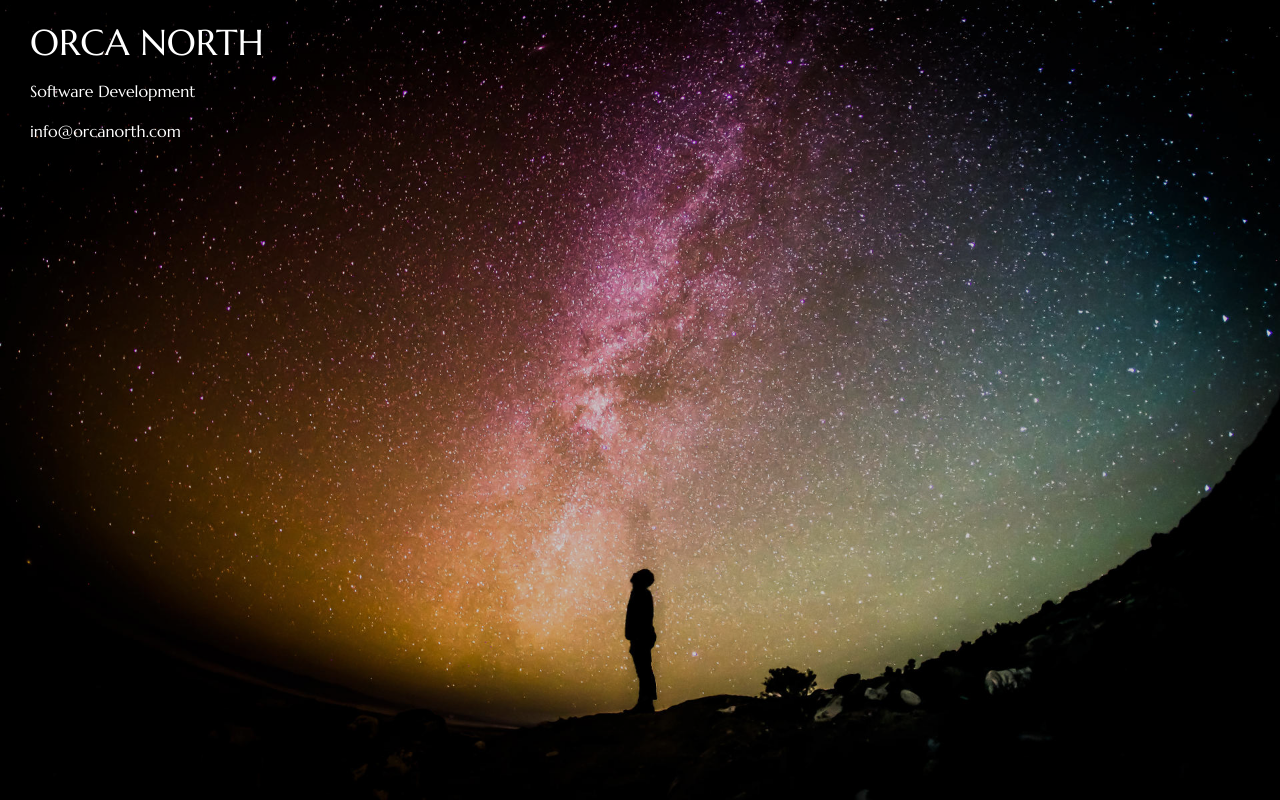
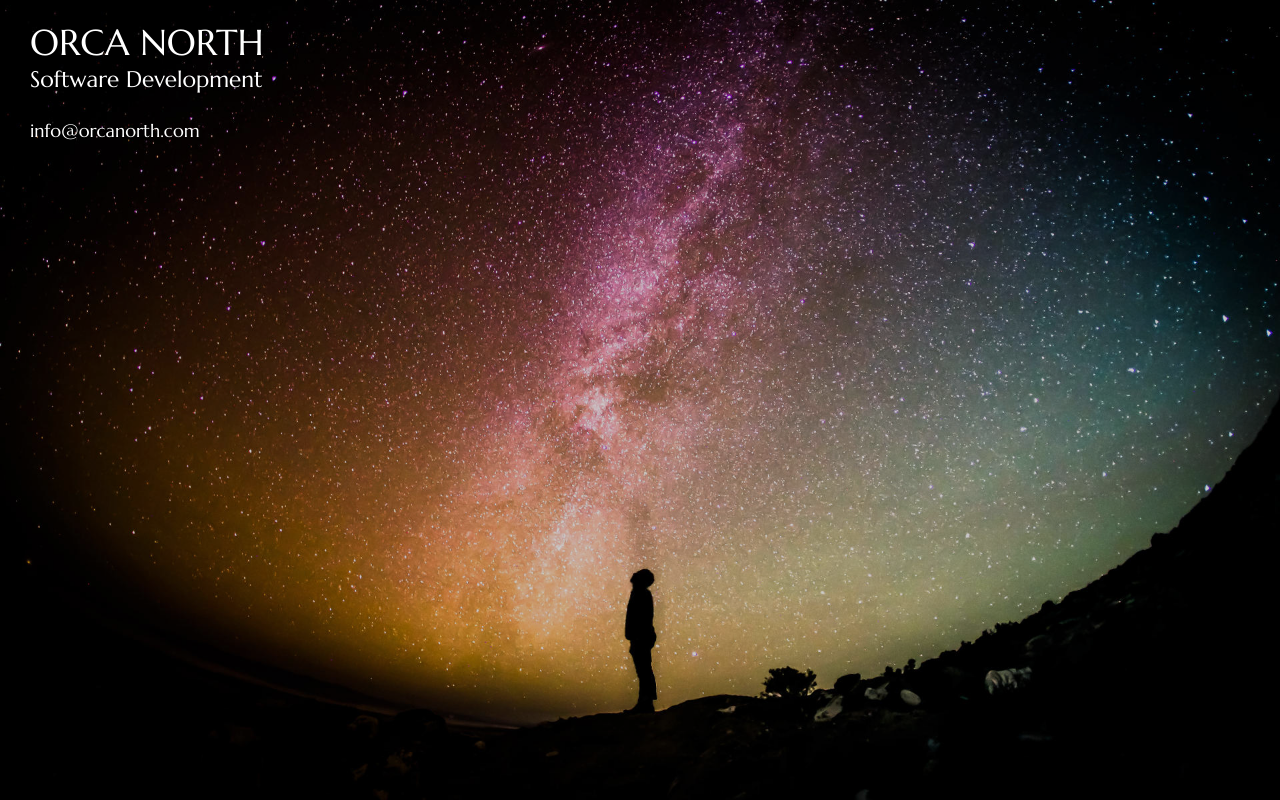
Before and after one commit to orcanorth/orcanorth.com, a plain HTML site: page index.html in a window 1280 px wide. Drawn offline with Linux system fonts and the light colour scheme.

Commit message:
Add subheading

```diff
--- a/css/main.css
+++ b/css/main.css
@@ -7,7 +7,7 @@ div {
     display: block;
 }
 .header {
-    position: absolute;
+    position: fixed;
     top: 0;
     color: #FFFFFF;
     margin-top: 20px;
@@ -18,7 +18,8 @@ div {
     padding-left: 0;
 }
 .header li {
-    margin-bottom: 20px;
+    margin-bottom: 24px;
+    font-size: 18px;
 }
 .header a {
     color: inherit;
@@ -41,4 +42,14 @@ div {
 .content {
     height: 100%;
     width: 100%;
+    background-color: rgba(0, 0, 0, 0.8);
 }
+.company {
+    font-size: 36px;
+    text-transform: uppercase;
+    padding-bottom: 10px;
+}
+.subheading {
+  font-size: 22.5px;
+  text-transform: none;
+}
--- a/index.html
+++ b/index.html
@@ -15,15 +15,17 @@
 
 <body>
     <div class="header">
-        <div class="company" style="font-size: 36px; text-transform: uppercase;">
+        <div class="company">
             Orca North
+            <div class="subheading">
+                Software Development
+            </div>
         </div>
         <div class="menu">
             <ul>
-                <!-- <li><a href="#consulting">Consulting</a></li> -->
+                <!-- <li><a href="#services">Services</a></li> -->
                 <!-- <li>About</li> -->
                 <!-- <li>Contact</li> -->
-                <li>Software Development</li>
                 <li><a href="mailto:info@orcanorth.com">info@orcanorth.com</a></li>
             </ul>
         </div>
@@ -34,8 +36,8 @@
     </div>
 
     <!-- <div class="content">
-        <div class="consulting">
-            <a name="consulting"></a>
+        <div class="services">
+            <a name="services"></a>
         </div>
         <div class="about">
         </div>
@@ -52,6 +54,15 @@
             }, 500);
             return false;
         });
+
+        $(window).scroll(function() {
+            var scrollTop = $(window).scrollTop();
+            var height = $(window).height();
+
+            $('.header').css({
+                'opacity': ((height - scrollTop) / height)
+            });
+        });
     </script> -->
 </body>
 
```
